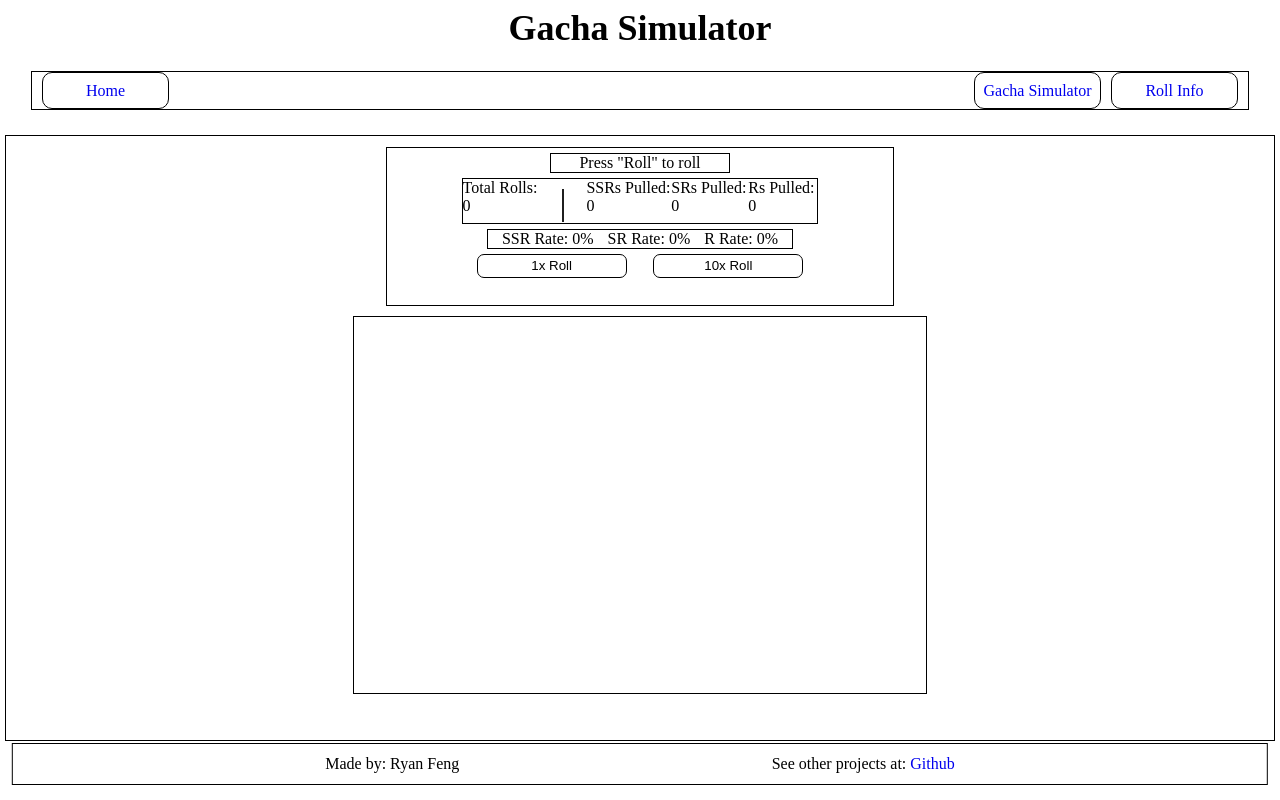
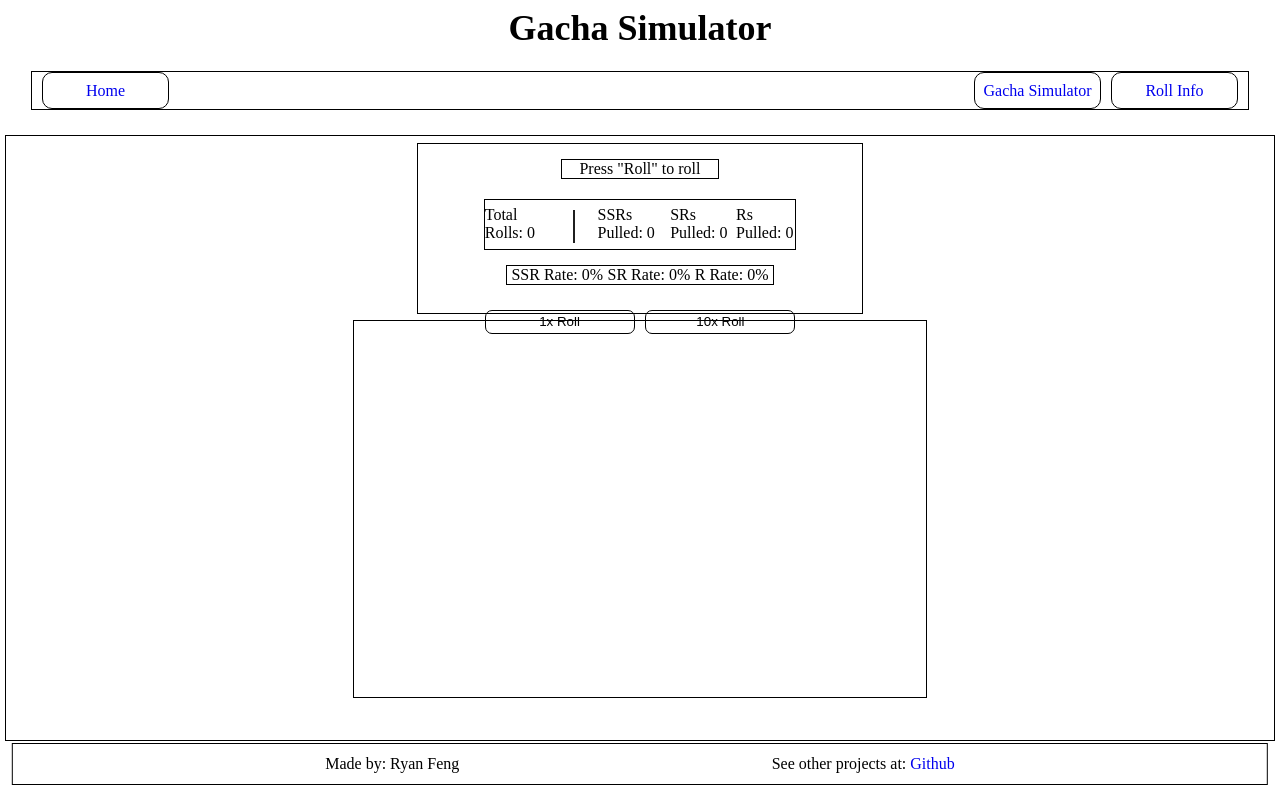
Before and after one commit to RvnVentra/Gacha-Simulator, a React (Create React App) app: page /gacha-sim in a window 1280 px wide. Built offline with nearby package versions, Linux system fonts and the light colour scheme.

Commit message:
Fixed Gacha Info container CSS

```diff
--- a/src/components/Pages/Gacha/GachaInfo/gachaInfo.js
+++ b/src/components/Pages/Gacha/GachaInfo/gachaInfo.js
@@ -59,28 +59,29 @@ const InfoContainer = styled.div`
     display: flex;
     flex-direction: column;
     align-items: center;
-    height: 26%;
-    width: 40%;
+    height: 28%;
+    width: 35%;
 `;
 
 const OutcomeContainer = styled.div`
     border: 1px solid black;
-    margin: 5px 0px;
+    margin: 15px 0px 20px 0px;
     width: 35%;
     text-align: center;
 `;
 
 const RollsContainer = styled.div`
     display: flex;
+    align-items: center;
     justify-content: space-evenly;
     border: 1px solid black;
-    margin-bottom: 5px;
+    margin-bottom: 15px;
     width: 70%;
 `;
 
 const SeparationLine = styled.p`
     font-size: 35px;
-    margin: 4px 20px 0px 20px;
+    margin: 4px 20px 5px 20px;
 `;
 
 const RollsDisplay = styled.p`
@@ -91,7 +92,7 @@ const PercentileContainer = styled.div`
     display: flex;
     justify-content: space-evenly;
     border: 1px solid black;
-    margin-bottom: 5px;
+    margin-bottom: 25px;
     width: 60%;
 `;
 
--- a/src/components/Pages/Gacha/GachaInteraction/gachaInteraction.js
+++ b/src/components/Pages/Gacha/GachaInteraction/gachaInteraction.js
@@ -19,7 +19,6 @@ const InteractionContainer = styled.div`
     align-items: center;
     justify-content: space-evenly;
     width: 75%;
-    margin-bottom: 5px;
 `;
 
 const InteractionButton = styled.button`
```
